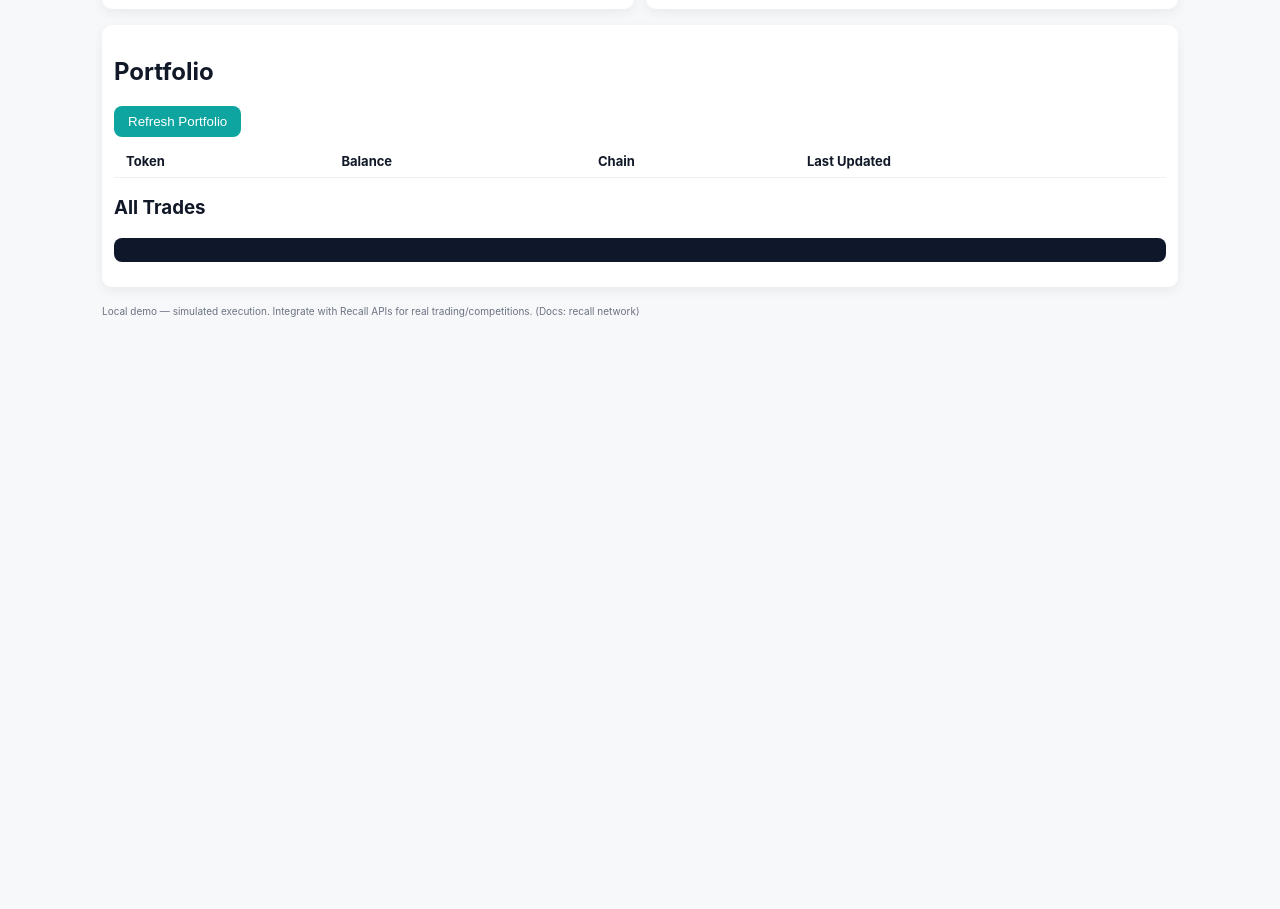
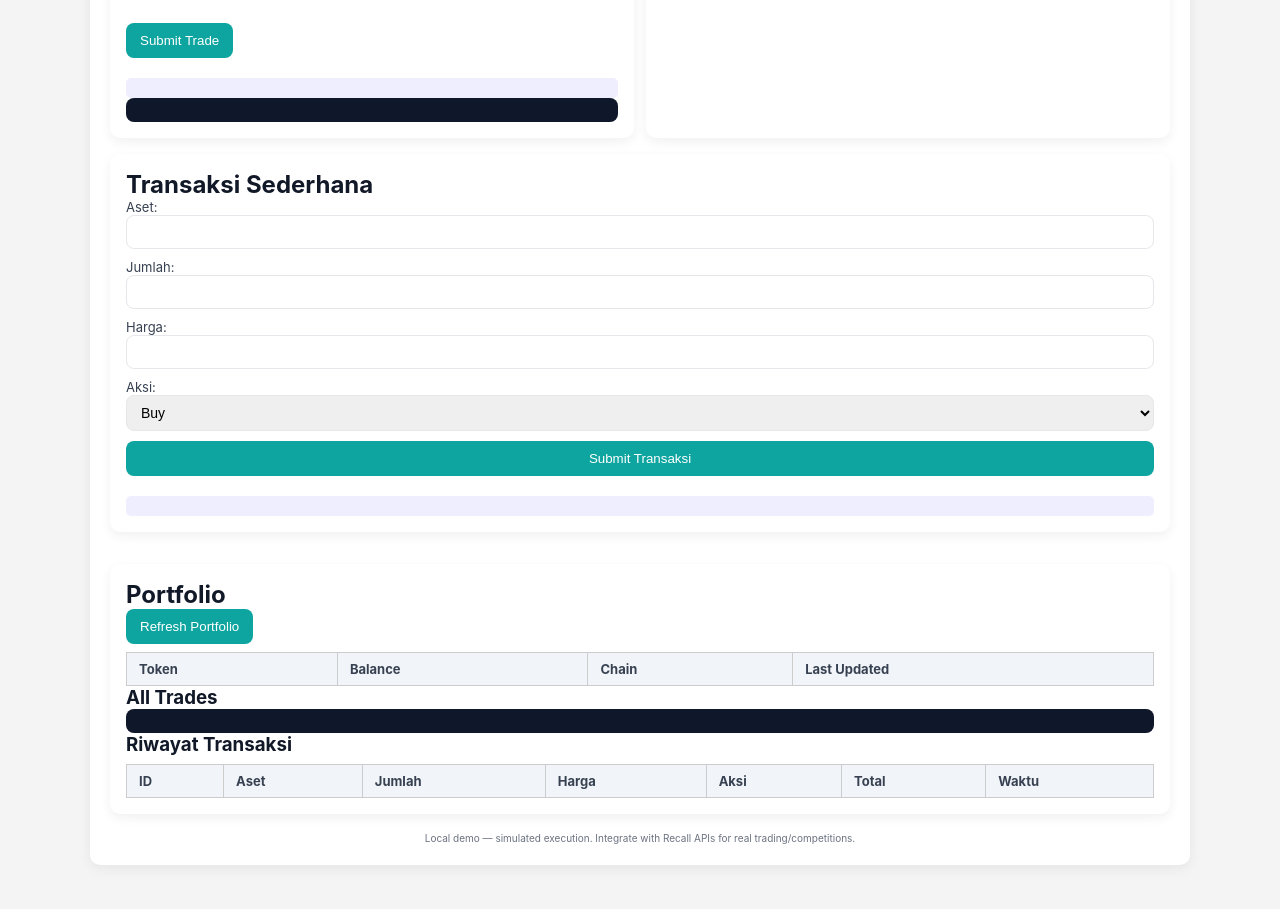
Before and after one commit to Seistranime/recall-agent-trading, a website: page public/index.html in a window 1280 px wide. Shown: the part 570-1479 px from the top of the page. Before the commit the page ends 924 px from the top, so only its background shows below. Drawn offline with Linux system fonts and the light colour scheme; no server answers.

Commit message:
Add files via upload

```diff
--- a/package.json
+++ b/package.json
@@ -8,6 +8,7 @@
   },
   "dependencies": {
     "axios": "^1.12.2",
+    "body-parser": "^2.2.0",
     "cors": "^2.8.5",
     "dotenv": "^16.0.0",
     "express": "^4.18.2",
--- a/public/app.js
+++ b/public/app.js
@@ -267,4 +267,5 @@ function App() {
   );
 }
 
+
 export default App;
--- a/public/index.html
+++ b/public/index.html
@@ -1,5 +1,5 @@
 <!doctype html>
-<html>
+<html lang="id">
 <head>
   <meta charset="utf-8" />
   <title>Recall Agent Trading — Dashboard</title>
@@ -9,9 +9,10 @@
 <body>
   <div class="container">
     <header>
-      <h1>Recall Agent Trading — Dashboard (Local)</h1>
+      <h1>Recall Agent Trading — Dashboard</h1>
     </header>
 
+    <!-- Bagian Manual Trade -->
     <section class="forms">
       <div class="card">
         <h2>Manual Trade</h2>
@@ -63,8 +64,10 @@
           </div>
         </form>
         <div id="tradeResult" class="result"></div>
+        <pre id="tradeOutput" class="trades"></pre>
       </div>
 
+      <!-- Bagian Bridge -->
       <div class="card">
         <h2>Bridge (Simulate)</h2>
         <form id="bridgeForm">
@@ -92,6 +95,37 @@
       </div>
     </section>
 
+    <!-- Bagian Transaksi Sederhana -->
+    <section class="forms">
+      <div class="card">
+        <h2>Transaksi Sederhana</h2>
+        <form id="txForm">
+          <label>
+            Aset:
+            <input type="text" id="asset" required />
+          </label>
+          <label>
+            Jumlah:
+            <input type="number" id="quantity" step="0.01" required />
+          </label>
+          <label>
+            Harga:
+            <input type="number" id="price" step="0.01" required />
+          </label>
+          <label>
+            Aksi:
+            <select id="action" required>
+              <option value="buy">Buy</option>
+              <option value="sell">Sell</option>
+            </select>
+          </label>
+          <button type="submit">Submit Transaksi</button>
+        </form>
+        <div id="result"></div>
+      </div>
+    </section>
+
+    <!-- Bagian Portfolio + Riwayat -->
     <section class="portfolio card">
       <h2>Portfolio</h2>
       <button id="refreshBtn">Refresh Portfolio</button>
@@ -102,13 +136,112 @@
 
       <h3>All Trades</h3>
       <pre id="allTrades" class="trades"></pre>
+
+      <h3>Riwayat Transaksi</h3>
+      <table id="txTable">
+        <thead>
+          <tr>
+            <th>ID</th>
+            <th>Aset</th>
+            <th>Jumlah</th>
+            <th>Harga</th>
+            <th>Aksi</th>
+            <th>Total</th>
+            <th>Waktu</th>
+          </tr>
+        </thead>
+        <tbody></tbody>
+      </table>
     </section>
 
     <footer>
-      <small>Local demo — simulated execution. Integrate with Recall APIs for real trading/competitions. (Docs: recall network)</small>
+      <small>
+        Local demo — simulated execution. Integrate with Recall APIs for real trading/competitions.
+      </small>
     </footer>
   </div>
 
   <script src="/app.js"></script>
+  <script>
+    // Script transaksi sederhana (riwayat)
+    const form = document.getElementById("txForm");
+    const resultDiv = document.getElementById("result");
+    const txTableBody = document.querySelector("#txTable tbody");
+
+    async function loadTransactions() {
+      const res = await fetch("/api/transactions");
+      const data = await res.json();
+      txTableBody.innerHTML = "";
+      data.transactions.forEach(tx => {
+        const row = document.createElement("tr");
+        row.innerHTML = `
+          <td>${tx.id}</td>
+          <td>${tx.asset}</td>
+          <td>${tx.quantity}</td>
+          <td>${tx.price}</td>
+          <td>${tx.action}</td>
+          <td>${tx.total}</td>
+          <td>${new Date(tx.timestamp).toLocaleString()}</td>
+        `;
+        txTableBody.appendChild(row);
+      });
+    }
+
+    form.addEventListener("submit", async (e) => {
+      e.preventDefault();
+      resultDiv.innerHTML = "Mengirim transaksi...";
+
+      const payload = {
+        asset: document.getElementById("asset").value,
+        quantity: parseFloat(document.getElementById("quantity").value),
+        price: parseFloat(document.getElementById("price").value),
+        action: document.getElementById("action").value
+      };
+
+      try {
+        const res = await fetch("/api/transaction", {
+          method: "POST",
+          headers: { "Content-Type": "application/json" },
+          body: JSON.stringify(payload)
+        });
+        const data = await res.json();
+
+        if (data.success) {
+          resultDiv.innerHTML = `✅ Transaksi berhasil!`;
+          loadTransactions();
+        } else {
+          resultDiv.innerHTML = `❌ Gagal: ${data.error}`;
+        }
+      } catch (err) {
+        console.error(err);
+        resultDiv.innerHTML = `❌ Error: ${err.message}`;
+      }
+    });
+
+    // Load transaksi saat pertama kali dibuka
+    loadTransactions();
+
+    // Script tambahan untuk manual-trade sederhana (versi kedua)
+    const tradeForm = document.getElementById("tradeForm");
+    const tradeOutput = document.getElementById("tradeOutput");
+
+    tradeForm.addEventListener("submit", async (e) => {
+      e.preventDefault();
+      const formData = new FormData(tradeForm);
+      const payload = Object.fromEntries(formData.entries());
+
+      try {
+        const res = await fetch("/manual-trade", {
+          method: "POST",
+          headers: { "Content-Type": "application/json" },
+          body: JSON.stringify(payload)
+        });
+        const data = await res.json();
+        tradeOutput.textContent = JSON.stringify(data, null, 2);
+      } catch (err) {
+        tradeOutput.textContent = "Error: " + err.message;
+      }
+    });
+  </script>
 </body>
 </html>
--- a/public/style.css
+++ b/public/style.css
@@ -1,19 +1,146 @@
-/* style.css - simple clean UI */
-:root { font-family: Inter, system-ui, Arial; color: #111827; background:#f6f8fa }
-* { box-sizing: border-box }
-.container { max-width: 1100px; margin: 24px auto; padding: 12px; }
-header h1 { margin: 0 0 12px; font-size: 20px; }
-.forms { display:flex; gap:12px; flex-wrap:wrap; }
-.card { background: #fff; padding:12px; border-radius:10px; box-shadow: 0 4px 12px rgba(15,23,42,0.06); flex:1 1 420px; }
-.row { display:flex; gap:8px; margin-bottom:8px; flex-wrap:wrap; align-items:center; }
-label { min-width:110px; font-size:13px; color:#374151 }
-input, select { flex:1; padding:8px 10px; border-radius:8px; border:1px solid #e5e7eb; }
+
+/* style.css - Recall Agent Trading Dashboard */
+/* Reset & base */
+:root {
+  font-family: Inter, system-ui, Arial, sans-serif;
+  color: #111827;
+  background:#f6f8fa;
+}
+* { box-sizing: border-box; margin:0; padding:0; }
+
+/* Layout utama */
+body {
+  margin: 0;
+  padding: 20px;
+  background: #f4f4f4;
+  font-family: Inter, system-ui, Arial, sans-serif;
+}
+
+.container {
+  max-width: 1100px;
+  margin: 24px auto;
+  padding: 20px;
+  background: #fff;
+  border-radius: 10px;
+  box-shadow: 0 4px 12px rgba(15,23,42,0.06);
+}
+
+/* Header */
+header h1 {
+  margin: 0 0 16px;
+  font-size: 22px;
+  color:#0f172a;
+}
+
+/* Cards & sections */
+.forms {
+  display:flex;
+  gap:12px;
+  flex-wrap:wrap;
+}
+.card {
+  background: #fff;
+  padding:16px;
+  border-radius:10px;
+  box-shadow: 0 4px 12px rgba(15,23,42,0.06);
+  flex:1 1 420px;
+  margin-bottom:16px;
+}
+
+/* Rows & labels */
+.row {
+  display:flex;
+  gap:8px;
+  margin-bottom:8px;
+  flex-wrap:wrap;
+  align-items:center;
+}
+label {
+  min-width:110px;
+  font-size:13px;
+  color:#374151;
+  display:flex;
+  flex-direction:column;
+}
+
+/* Inputs */
+input, select {
+  flex:1;
+  padding:8px 10px;
+  border-radius:8px;
+  border:1px solid #e5e7eb;
+  font-size:14px;
+}
+
+/* Forms */
+form {
+  display: grid;
+  gap: 10px;
+  margin-bottom: 20px;
+}
+
+/* Buttons */
 .actions { margin-top:8px; }
-button { padding:8px 14px; border-radius:8px; background:#0ea5a0; color:white; border:none; cursor:pointer; }
-button:hover { filter:brightness(0.95) }
+button {
+  padding:10px 14px;
+  border-radius:8px;
+  background:#0ea5a0;
+  color:white;
+  border:none;
+  cursor:pointer;
+  transition: background 0.2s, filter 0.2s;
+}
+button:hover {
+  filter:brightness(0.95);
+  background:#0078d7;
+}
+
+/* Results */
+.result, #result {
+  margin-top:8px;
+  font-size:13px;
+  color:#065f46;
+  background: #eef;
+  padding: 10px;
+  border-radius: 5px;
+}
+
+/* Portfolio & tables */
 .portfolio { margin-top:16px; }
-table { width:100%; border-collapse:collapse; margin-top:8px; background: #fff; }
-th, td { padding:8px 12px; text-align:left; border-bottom:1px solid #eef2f7; font-size:13px; }
-.result { margin-top:8px; font-size:13px; color:#065f46 }
-.trades { max-height:220px; overflow:auto; background:#0f172a;color:#e6eef8;padding:12px;border-radius:8px }
-footer { margin-top:16px; color:#6b7280; font-size:12px }
+table {
+  width:100%;
+  border-collapse:collapse;
+  margin-top:8px;
+  background: #fff;
+}
+th, td {
+  padding:8px 12px;
+  text-align:center;
+  border:1px solid #ccc;
+  font-size:13px;
+}
+th {
+  background:#f1f5f9;
+  color:#374151;
+  text-align:left;
+}
+
+/* Trades log */
+.trades {
+  max-height:220px;
+  overflow:auto;
+  background:#0f172a;
+  color:#e6eef8;
+  padding:12px;
+  border-radius:8px;
+  font-family: monospace;
+  font-size:12px;
+}
+
+/* Footer */
+footer {
+  margin-top:16px;
+  color:#6b7280;
+  font-size:12px;
+  text-align:center;
+}
```
Also changed, not shown: server.js (+137 -15 lines), data/trades.json (line endings or trailing spaces), 2 other files.
